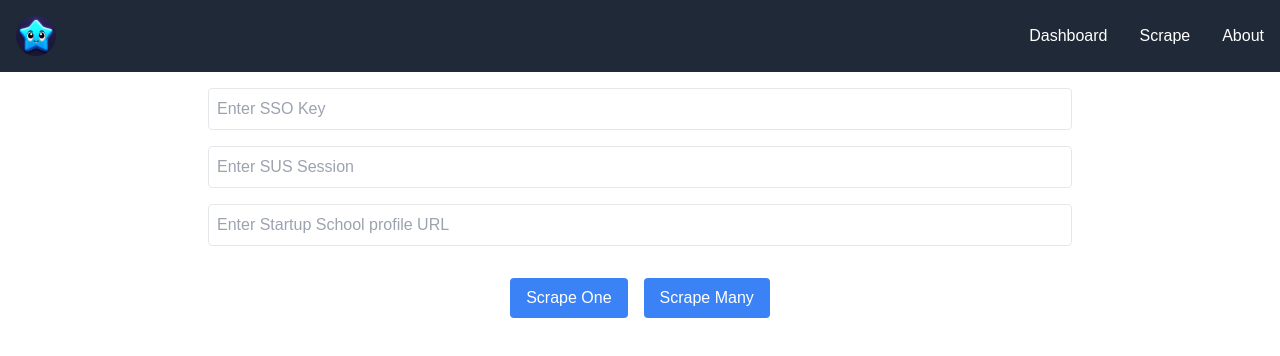
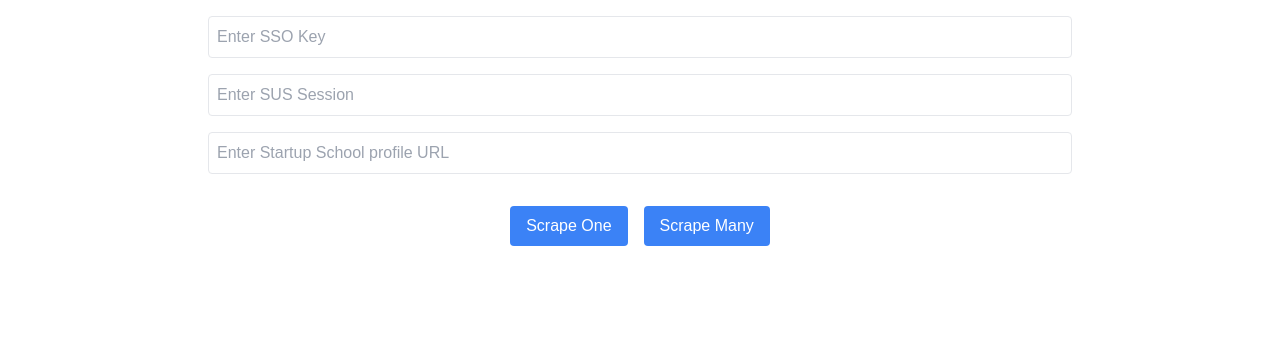
Before and after one commit to doyourbest96/ai-powered-profile-scraper-node, a Next.js app: page /scrape in a window 1280 px wide. Shown: the top 356 px of the page. Built offline with nearby package versions, Linux system fonts and the light colour scheme.

Commit message:
[update] update scrap page
Co-Authored-By: jamest33 <182724236+jamest33@users.noreply.github.com>

```diff
--- a/src/app/scrape/page.tsx
+++ b/src/app/scrape/page.tsx
@@ -1,12 +1,10 @@
-import Navbar from "@/components/Navbar/Navbar";
 import ProfileScraper from "@/components/Scraper/Scraper";
 
 const ScrapePage = () => {
   return (
-    <div>
-      <Navbar />
+    <>
       <ProfileScraper />
-    </div>
+    </>
   );
 }
 
```
